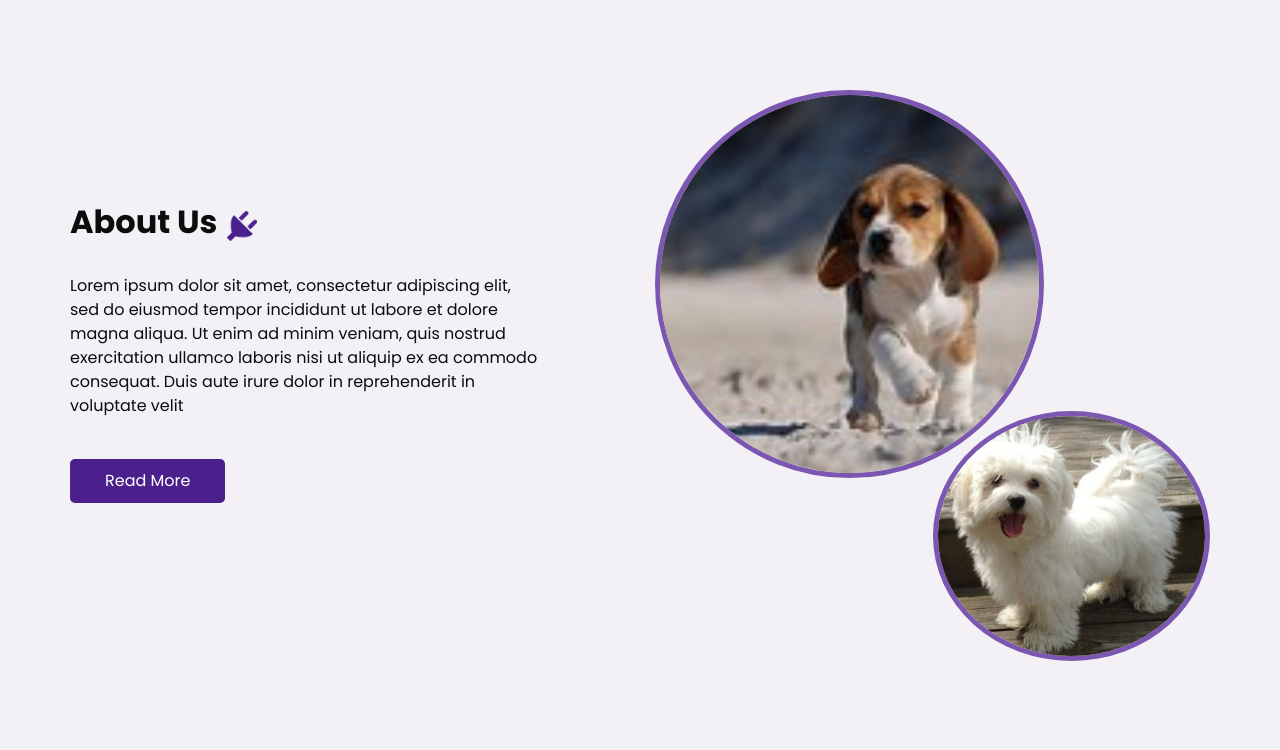
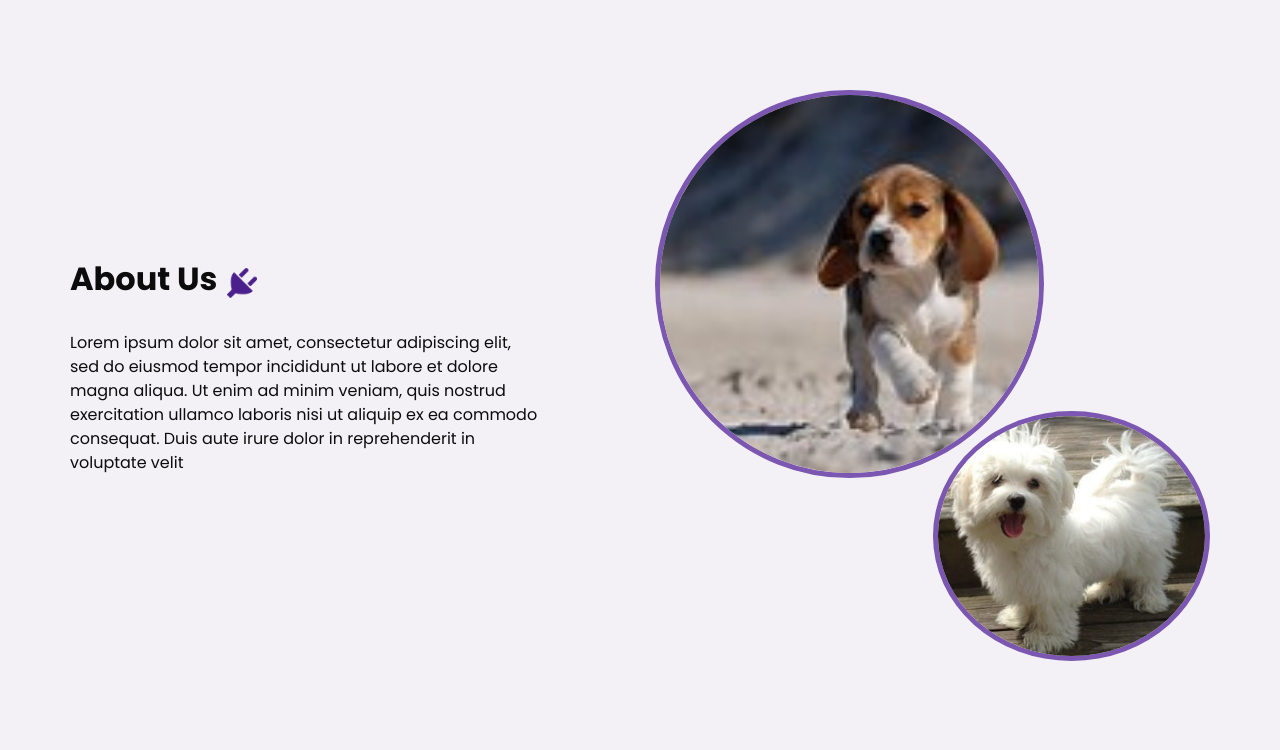
Before and after one commit to Obianuju23/O-Vet_Care, a Flask app: page /about in a window 1280 px wide. Shown: the part 73-823 px from the top of the page. Run offline with Flask 3, Linux system fonts and the light colour scheme; some libraries are stand-ins or nearby versions.

```diff
--- a/ovet_care/templates/about.html
+++ b/ovet_care/templates/about.html
@@ -21,9 +21,6 @@
               nisi ut aliquip ex ea commodo consequat. Duis aute irure dolor
               in reprehenderit in voluptate velit
             </p>
-            <a href="">
-              Read More
-            </a>
           </div>
         </div>
         <div class="col-md-6">
--- a/ovet_care/templates/service.html
+++ b/ovet_care/templates/service.html
@@ -81,9 +81,7 @@
       </div>
     </div>
     <div class="btn-box">
-      <a href="">
-        Read More
-      </a>
+
     </div>
   </div>
 </section>
```
Also changed, not shown: 1 other file.
